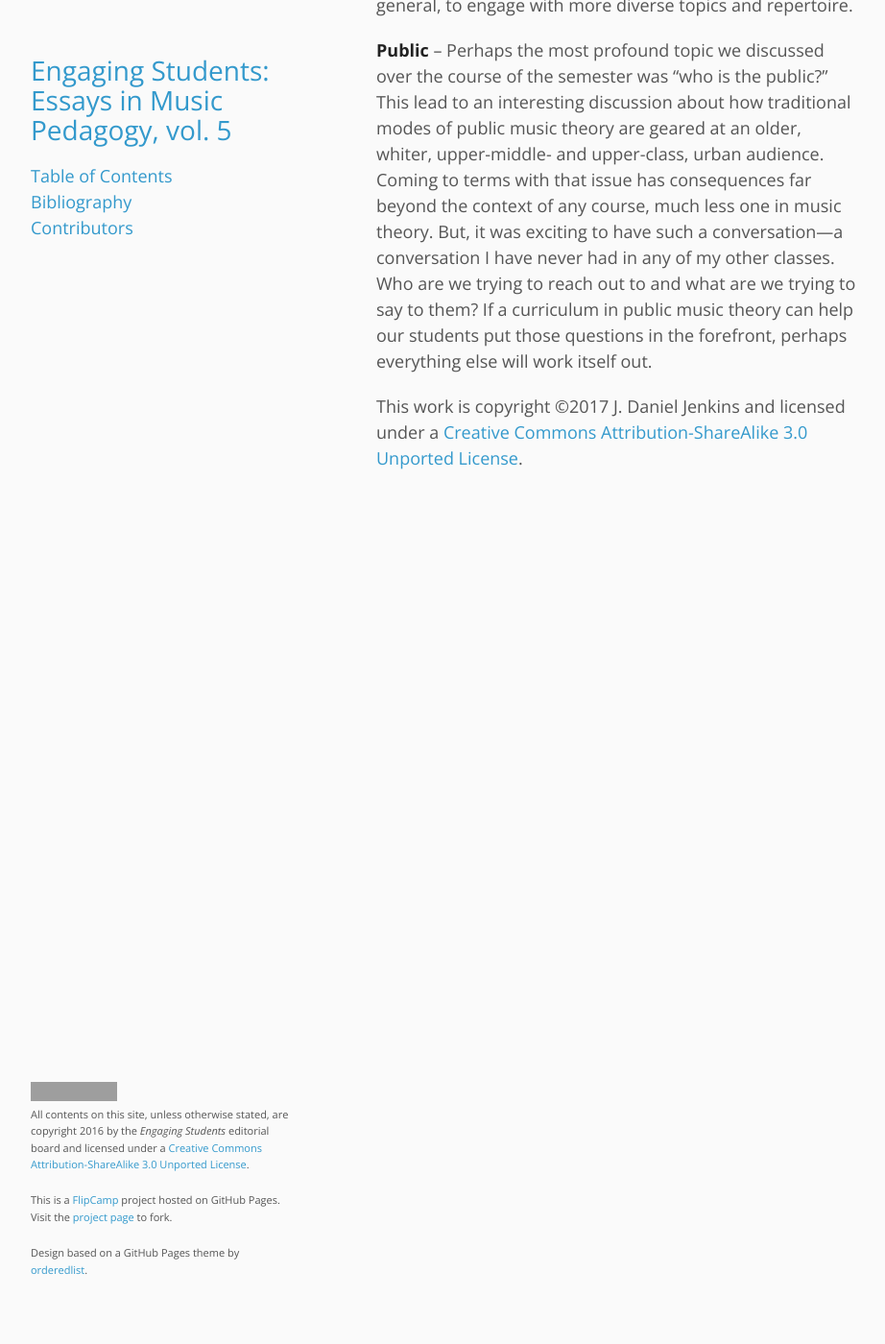
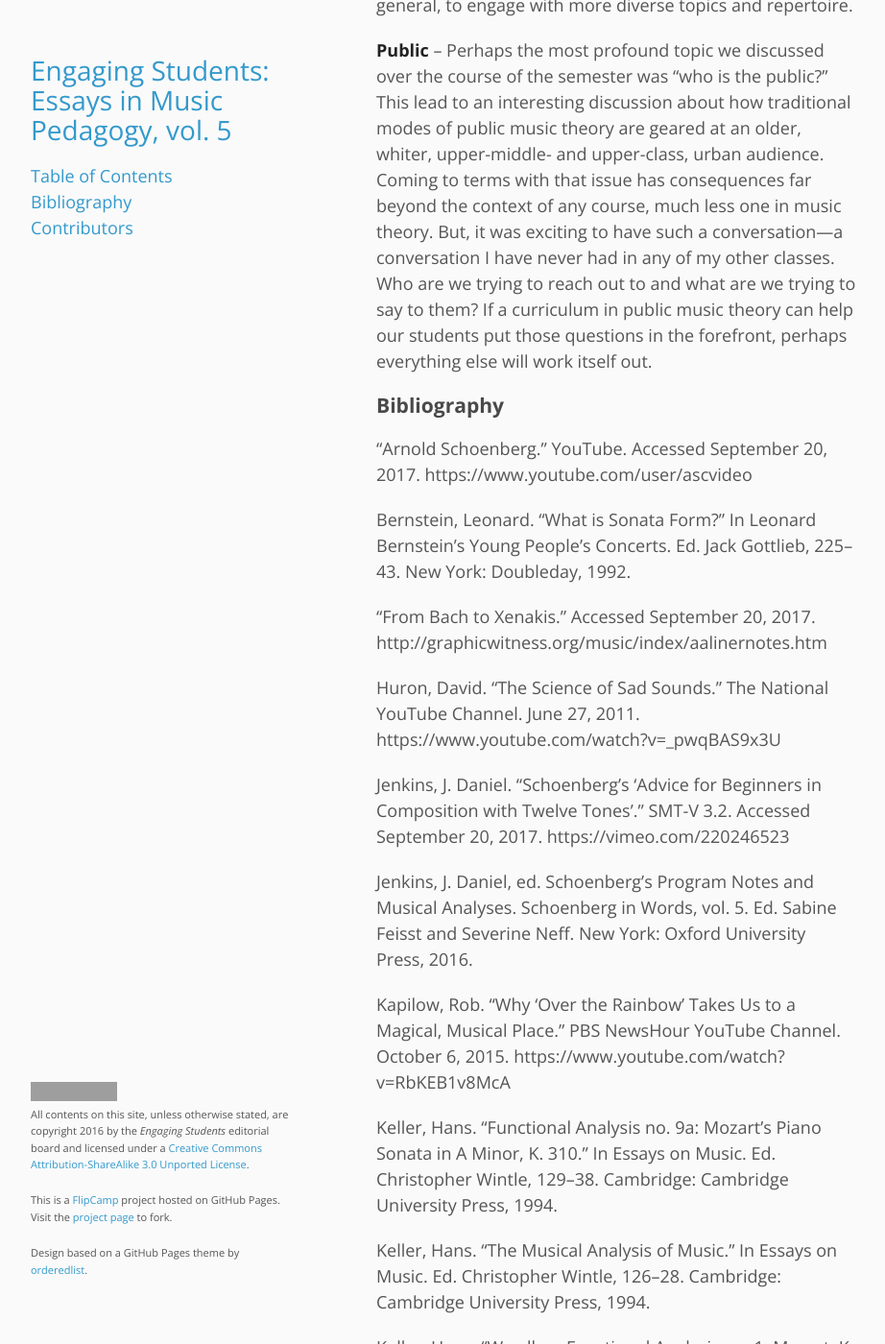
Before and after one commit to flipcamp/engagingstudents5, a Jekyll site: the page built from essays/jenkins.md, in a window 1280 px wide and 1400 px high, scrolled down 7828 px. Shown: the whole window at 96% size, without its empty margins (178-1100 px from the left). Built offline with Jekyll 4.4.1, drawn with Linux system fonts in a browser that asks for light colours; some of the changed text lies outside the part shown; grey boxes are pictures that could not be loaded.

Commit message:
jenkins biblio

```diff
--- a/essays/jenkins.md
+++ b/essays/jenkins.md
@@ -63,4 +63,59 @@ As I reflect on this course and think about future iterations of the course, I n
 
 **Public** – Perhaps the most profound topic we discussed over the course of the semester was “who is the public?” This lead to an interesting discussion about how traditional modes of public music theory are geared at an older, whiter, upper-middle- and upper-class, urban audience. Coming to terms with that issue has consequences far beyond the context of any course, much less one in music theory. But, it was exciting to have such a conversation—a conversation I have never had in any of my other classes. Who are we trying to reach out to and what are we trying to say to them? If a curriculum in public music theory can help our students put those questions in the forefront, perhaps everything else will work itself out.
 
+### Bibliography
+
+“Arnold Schoenberg.” YouTube. Accessed September 20, 2017. https://www.youtube.com/user/ascvideo
+
+Bernstein, Leonard. “What is Sonata Form?” In Leonard Bernstein’s Young People’s Concerts. Ed. Jack Gottlieb, 225–43. New York: Doubleday, 1992.
+
+“From Bach to Xenakis.” Accessed September 20, 2017. http://graphicwitness.org/music/index/aalinernotes.htm
+
+Huron, David. “The Science of Sad Sounds.” The National YouTube Channel. June 27, 2011. https://www.youtube.com/watch?v=_pwqBAS9x3U
+
+Jenkins, J. Daniel. “Schoenberg’s ‘Advice for Beginners in Composition with Twelve Tones’.” SMT-V 3.2. Accessed September 20, 2017. https://vimeo.com/220246523
+
+Jenkins, J. Daniel, ed. Schoenberg’s Program Notes and Musical Analyses. Schoenberg in Words, vol. 5. Ed. Sabine Feisst and Severine Neff. New York: Oxford University Press, 2016.
+
+Kapilow, Rob. “Why 'Over the Rainbow' Takes Us to a Magical, Musical Place.” PBS NewsHour YouTube Channel. October 6, 2015. https://www.youtube.com/watch?v=RbKEB1v8McA
+
+Keller, Hans. “Functional Analysis no. 9a: Mozart’s Piano Sonata in A Minor, K. 310.” In Essays on Music. Ed. Christopher Wintle, 129–38. Cambridge: Cambridge University Press, 1994.
+
+Keller, Hans. “The Musical Analysis of Music.” In Essays on Music. Ed. Christopher Wintle, 126–28. Cambridge: Cambridge University Press, 1994.
+
+Keller, Hans. “Wordless Functional Analysis no. 1: Mozart, K. 421.” The Score and I.M.A. Magazine 22 (1958): 56–64.
+
+Kozinn, Allan. “Discovered Sonatas May Be Faked Haydn.” December 28, 1993. The New York Times. http://www.nytimes.com/1993/12/28/arts/discovered-sonatas-may-be-faked-haydn.html
+
+“LiveNote™--The Philadelphia Orchestra's Concert Hall Mobile App.” The Philadelphia Orchestra YouTube Channel. October 2, 2014. https://www.youtube.com/watch?v=5qr4xTje6RA
+
+Margulis, Elizabeth Hellmuth. “When Program Notes Don’t Help: Music Descriptions and Enjoyment.” Psychology of Music 38, no. 3 (2010): 285–302.
+
+“The ‘Millennial Whoop’ Is Taking Over Pop Music.” Quartz YouTube Channel. August 28, 2016. https://www.youtube.com/watch?v=MN23lFKfpck
+
+“Music & Lyrics by Stewie Griffin | Season 7 | Family Guy.” Fox YouTube Channel. February 13, 2009. https://www.youtube.com/watch?v=6RmO6fc-FdE
+
+“Program Books.” Chicgo Symphony Orchestra Sounds and Stories. Accessed September 20, 2017. https://csosoundsandstories.org/category/program-books/
+
+Richards, Mark. “Film Music Notes.” Accessed September 20, 2017. http://www.filmmusicnotes.com
+
+Schoenberg, Arnold. “My Evolution.” VR29. Arnold Schönberg Center, Vienna. Accessed September 20, 2017. http://www.schoenberg.at/index.php/en/?option=com_content&view=article&id=965:vr01
+
+Siegemund-Broka, Austin. “How Similar Is 'Blurred Lines' to a 1977 Marvin Gaye Hit?” The Hollywood Reporter. March 3, 2015. http://www.hollywoodreporter.com/thr-esq/how-similar-is-blurred-lines-778635
+
+Sinclair, Mark. “How the Toronto Symphony Orchestra Uses Graphic Design to Guide Audiences.” Creative Review. April 26, 2016. https://www.creativereview.co.uk/how-the-toronto-symphony-orchestra-uses-graphic-design-to-guide-its-audiences-though-its-music/
+
+“Surprisingly Awesome #10 Circle of Fifths.” Gimlet Media. April 5, 2016. https://gimletmedia.com/episode/10-circle-of-fifths/
+
+Thompkins, Gwen. “How ‘Accidental’ Notes Grab Our Attention.” NPR. December 20, 2015. http://www.npr.org/2015/12/20/460163750/how-accidental-notes-grab-our-attention
+
+Thorau, Christian. “Guides for Wagnerites: Leitmotifs and Wagnerian Listening.” In Richard Wagner and His World. Ed. Thomas S. Grey, 133–150. Princeton: Princeton University Press, 2009.
+
+Tovey, Donald Francis. Essays in Musical Analysis. London: Oxford University Press, 1935–39.
+
+Waxman, Jonathan. “Prefacing Music in the Concert Hall: Program Books, Composer Commentaries, and the Conflict over Musical Meaning.” Ph.D. Diss., New York University, 2012.
+
+
+
+
 This work is copyright ©2017 J. Daniel Jenkins and licensed under a [Creative Commons Attribution-ShareAlike 3.0 Unported License](https://creativecommons.org/licenses/by-sa/3.0/).
```
